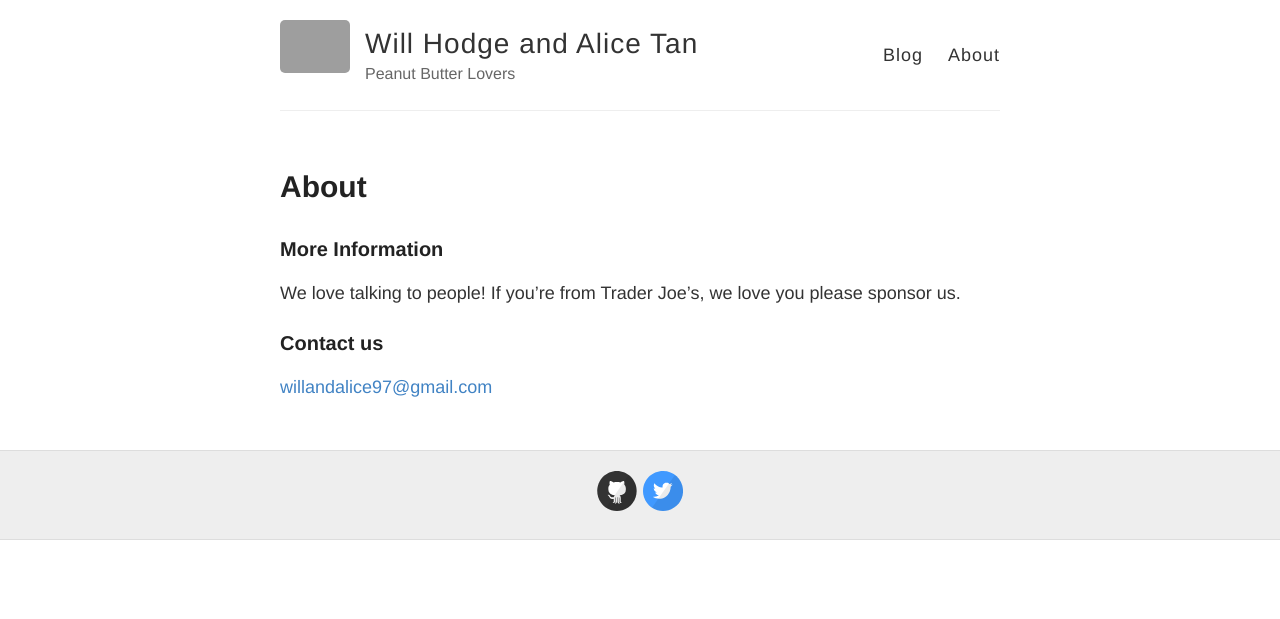
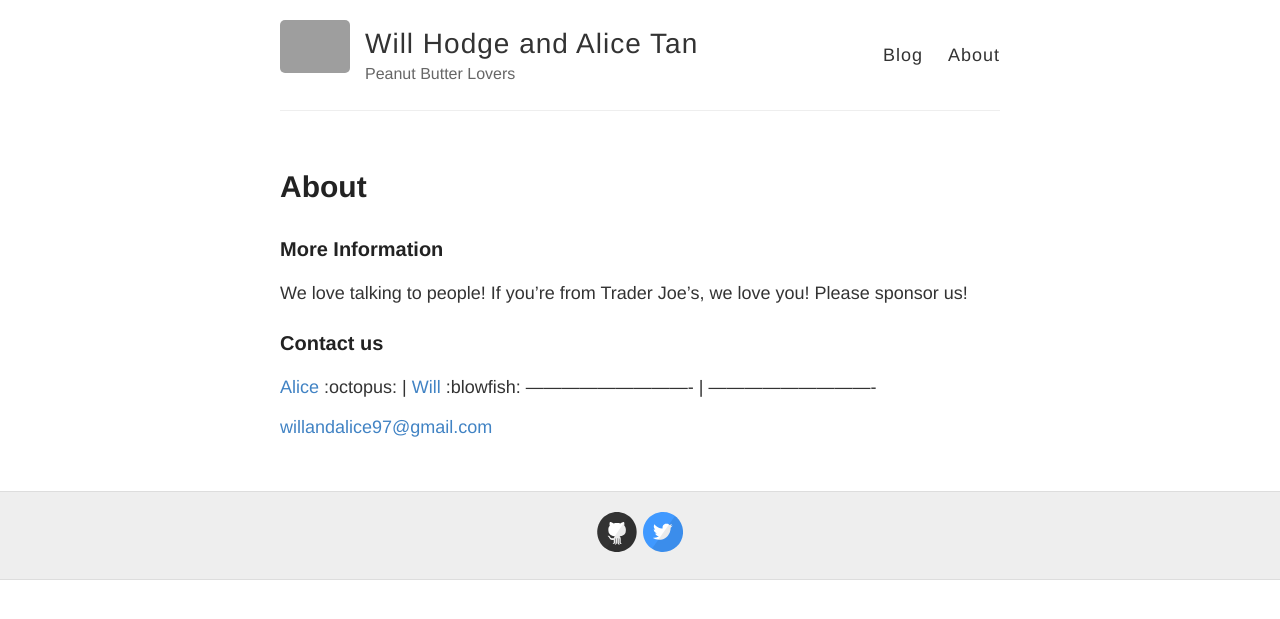
Before and after one commit to WillAndAl/WillandAl.github.io, a Jekyll site: the page built from about.md, in a window 1280 px wide. Shown: the top 619 px of the page. Built offline with Jekyll 4.4.1, drawn with Linux system fonts in a browser that asks for light colours; grey boxes are pictures that could not be loaded.

Commit message:
Update about.md

```diff
--- a/about.md
+++ b/about.md
@@ -7,8 +7,11 @@ permalink: /about/
 
 ### More Information
 
-We love talking to people! If you're from Trader Joe's, we love you please sponsor us.
+We love talking to people! If you're from Trader Joe's, we love you! Please sponsor us!
 
 ### Contact us
 
+[Alice](https://aliceetan.github.io/) :octopus: | [Will](https://will-hodge.github.io/) :blowfish:
+---------------------------- | ----------------------------
+
 [willandalice97@gmail.com](mailto:willandalice97@gmail.com)
```
